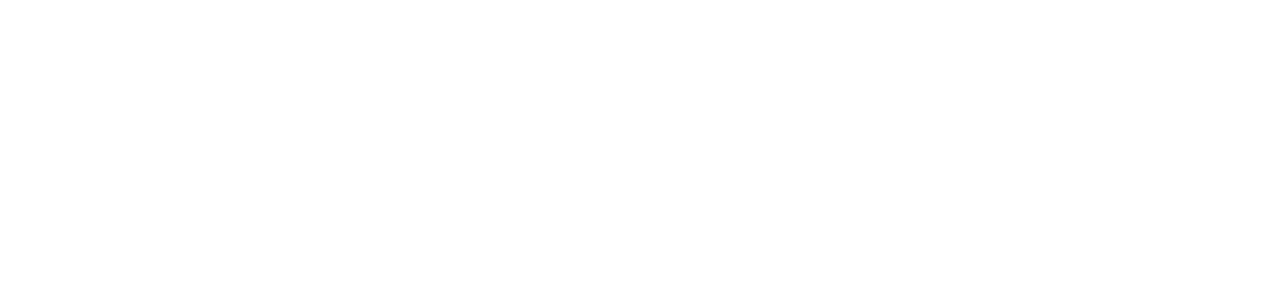
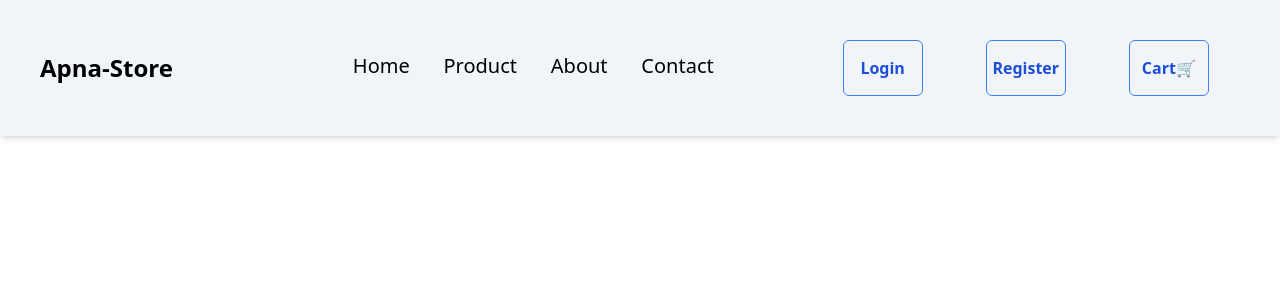
Before and after one commit to rajnishxoxo/Code-Marathon-ForSwiggyClone, a React (Vite) app: page / in a window 1280 px wide. Shown: the top 300 px of the page. Built offline with nearby package versions, Linux system fonts and the light colour scheme.

Commit message:
Header Upper section

```diff
--- a/index.html
+++ b/index.html
@@ -3,7 +3,7 @@
 <head>
     <meta charset="UTF-8">
     <meta name="viewport" content="width=device-width, initial-scale=1.0">
-    <title>Amazon</title>
+    <title>Apna Store</title>
     <link href="./index.css" rel="stylesheet">
 </head>
 <body>
--- a/src/Components/Header.js
+++ b/src/Components/Header.js
@@ -1,9 +1,46 @@
-
 const Header = () => {
   return (
-   <div>
+    <div>
+      {/*container */}
+      <div className="flex flex-col w-full  h-auto  p-2 shadow-md  bg-slate-100">
+        {/* Div for upper Section. */}
 
-   </div>
+        <div className="flex flex-row">
+          <div className="m-4 p-4 w-1/5 ">
+            <h1 className="font-bold text-2xl my-3 ">Apna-Store</h1>
+          </div>
+
+          <div className="w-2/5">
+            <ul className="flex flex-row justify-evenly m-6 p-4 text-xl font-medium">
+              <li className="hover:border-b-4 border-blue-500 border-opacity-50 border-solid border-b-1 px-2 py-1">
+                Home
+              </li>
+              <li className="hover:border-b-4 border-blue-500 border-opacity-50 border-solid border-b-1 px-2 py-1">
+                Product
+              </li>
+              <li className="hover:border-b-4 border-blue-500 border-opacity-50 border-solid border-b-1 px-2 py-1">
+                About
+              </li>
+              <li className="hover:border-b-4 border-blue-500 border-opacity-50 border-solid border-b-1 px-2 py-1">
+                Contact
+              </li>
+            </ul>
+          </div>
+
+          <div className="flex flex-row w-2/5 items-center justify-evenly">
+            <button className="bg-transparent hover:bg-blue-500 text-blue-700 font-semibold hover:text-white  h-14 w-20 border border-blue-500 hover:border-transparent rounded-md">
+              Login
+            </button>
+            <button className="bg-transparent hover:bg-blue-500 text-blue-700 font-semibold hover:text-white  h-14 w-20   border border-blue-500 hover:border-transparent rounded-md">
+              Register
+            </button>
+            <button className="bg-transparent hover:bg-blue-500 text-blue-700 font-semibold hover:text-white   h-14 w-20  border border-blue-500 hover:border-transparent rounded-md">
+              Cart🛒
+            </button>
+          </div>
+        </div>
+      </div>
+    </div>
   );
 };
 
```
